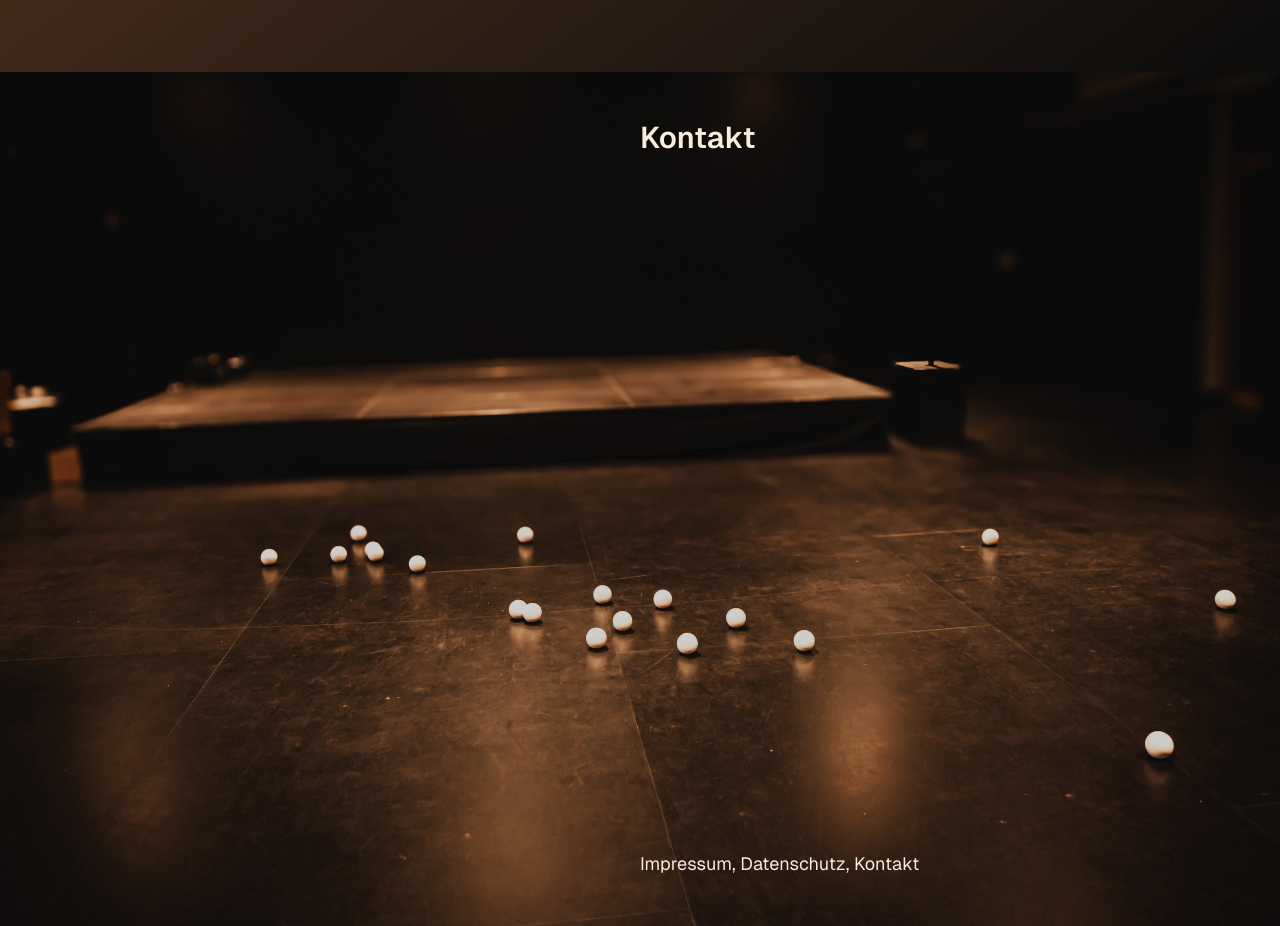
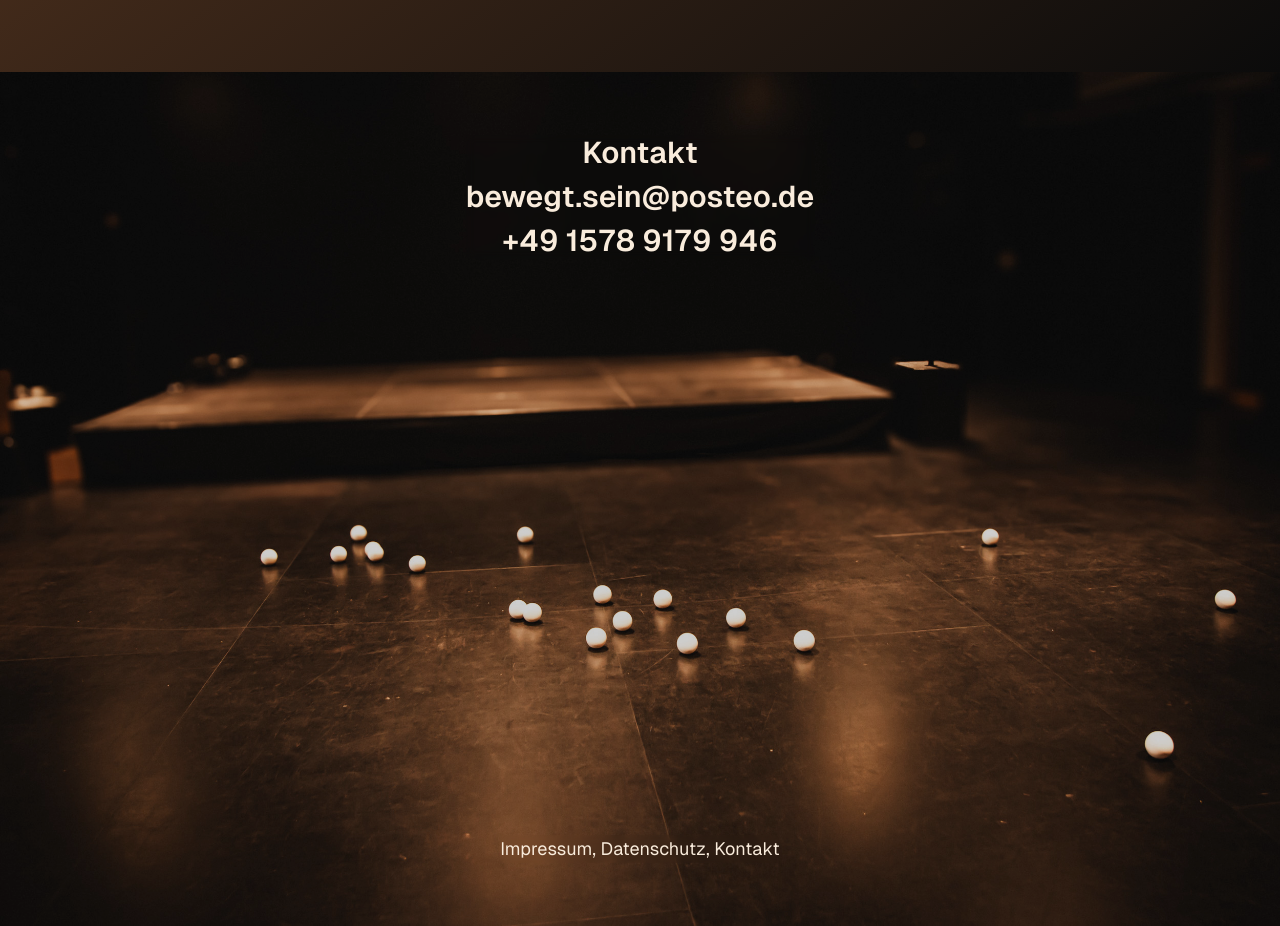
Before and after one commit to BlackSquirrel34/circus-for-everyone, a Next.js app: page /about in a window 1280 px wide. Shown: the part 2200-3126 px from the top of the page. Built offline with nearby package versions, Linux system fonts and the light colour scheme.

Commit message:
footer overlay text centered

```diff
--- a/src/components/Hero.tsx
+++ b/src/components/Hero.tsx
@@ -53,7 +53,7 @@ export default function Hero() {
               <Link
                 href="#aktuell"
                 className="inline-block px-6 py-3 md:px-7 md:py-4 lg:px-10 lg:py-6 text-lg font-semibold text-white hover:text-contrast rounded-full
-                bg-red hover:bg-white border border-gold transition duration-300 hover:scale-110"
+                bg-gradient-to-tr from-red to-darkbg hover:bg-white border border-gold transition duration-300 hover:scale-110"
               >
                 Aktuelle Kurse
               </Link>
--- a/src/components/Kontakt.tsx
+++ b/src/components/Kontakt.tsx
@@ -7,7 +7,7 @@ import Link from 'next/link';
 
 export default function Kontakt() {
     return (
-<div id="kontakt" className="relative text-white w-full">
+<div id="kontakt" className="relative text-white w-full mt-8 md:mt-0">
     {/* Image Container */}
     <div className="z-0 overflow-hidden">
         <motion.div
@@ -33,8 +33,11 @@ export default function Kontakt() {
                     animate={{ opacity: 1, y: 0 }}
                     transition={{ delay: 0.1 }}
                 >
-                    <div className="font-semibold text-xl md:text-2xl lg:text-3xl text-white absolute top-12">
-                        Kontakt
+                    <div className="font-semibold text-xl md:text-2xl lg:text-3xl text-white text-center
+                    relative bottom-20 md:bottom-36 lg:bottom-52 xl:bottom-72 backdrop-blur-sm">
+                        <p className="mb-2">Kontakt</p>
+                        <p className="mb-2">bewegt.sein@posteo.de</p>
+                        <p>+49 1578 9179 946</p>
                     </div>
                 </motion.div>
                 <motion.div
@@ -42,7 +45,7 @@ export default function Kontakt() {
                     animate={{ opacity: 1 }}
                     transition={{ delay: 0.2 }}
                 >
-                    <div className="text-lg text-white absolute bottom-12">
+                    <div className="text-lg text-white relative top-14 md:top-36 lg:top-52 xl:top-72 cursor-pointer hover:text-contrast backdrop-blur-sm">
                         <Link href="/impressum">Impressum, Datenschutz, Kontakt</Link>
                     </div>
                 </motion.div>
```
